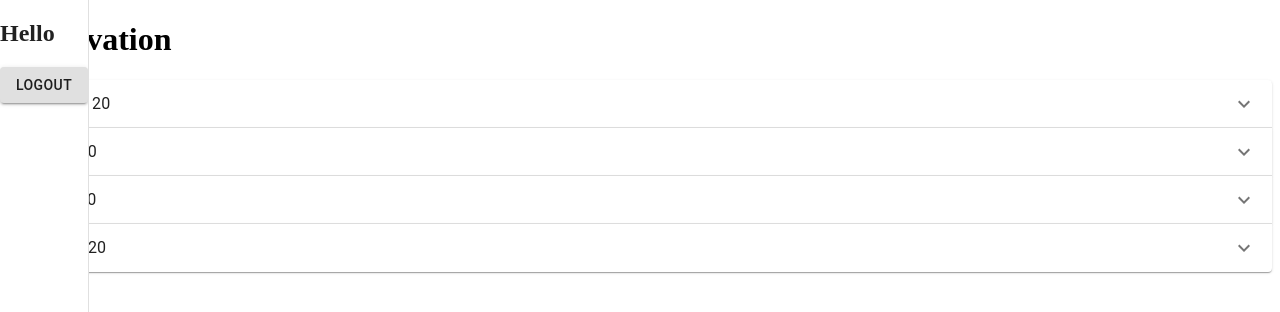
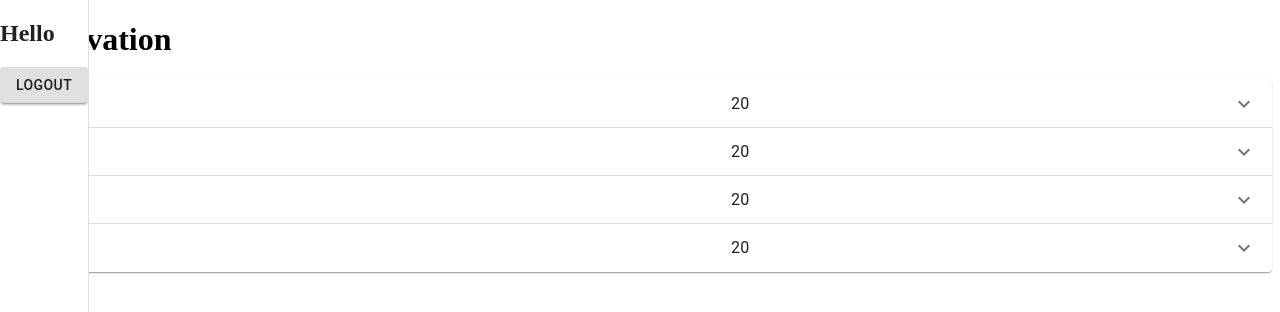
Before and after one commit to will570/cart-reservation, a React (Create React App) app in the folder frontend/client/: page /reservation in a window 1280 px wide. Shown: the top 312 px of the page. Built offline with nearby package versions, Linux system fonts and the light colour scheme.

Commit message:
Fixed alignment issues

```diff
--- a/frontend/client/src/components/dropdown.js
+++ b/frontend/client/src/components/dropdown.js
@@ -1,5 +1,5 @@
 import React from 'react';
-import {Typography, Accordion, AccordionDetails, AccordionSummary} from '@material-ui/core';
+import {Typography, Accordion, AccordionDetails, AccordionSummary, Grid} from '@material-ui/core';
 import ExpandMoreIcon from '@material-ui/icons/ExpandMore';
 import Building from './building';
 
@@ -18,10 +18,16 @@ function Dropdown() {
             aria-controls="panel1bh-content"
             id="panel1bh-header"
           >
-            <Typography component="h2" sx={{ width: '33%', flexShrink: 0 }}>
+            <Grid container spacing={2}>
+              <Grid item xs={7}>
+                <Typography component="h2">
                   De Neve
                 </Typography>
-            <Typography sx={{ color: 'text.secondary' }}>: 20</Typography>
+              </Grid>
+              <Grid item xs={3}>
+                <Typography component="h2"> 20</Typography>
+              </Grid>
+            </Grid>
           </AccordionSummary>
           <AccordionDetails>
             <Building name="De Neve" n_carts={20}/>
@@ -33,10 +39,16 @@ function Dropdown() {
             aria-controls="panel2bh-content"
             id="panel2bh-header"
           >
-            <Typography sx={{ width: '33%', flexShrink: 0 }}>Sproul</Typography>
-            <Typography sx={{ color: 'text.secondary' }}>
-              : 20
+            <Grid container spacing={2}>
+              <Grid item xs={7}>
+                <Typography component="h2">
+                  Sproul
                 </Typography>
+              </Grid>
+              <Grid item xs={3}>
+                <Typography component="h2"> 20</Typography>
+              </Grid>
+            </Grid>
           </AccordionSummary>
           <AccordionDetails>
             <Building name="Sproul" n_carts={20}/>
@@ -48,12 +60,16 @@ function Dropdown() {
             aria-controls="panel3bh-content"
             id="panel3bh-header"
           >
-            <Typography sx={{ width: '33%', flexShrink: 0 }}>
+            <Grid container spacing={2}>
+              <Grid item xs={7}>
+                <Typography component="h2">
                   Rieber
                 </Typography>
-            <Typography sx={{ color: 'text.secondary' }}>
-              : 20
-            </Typography>
+              </Grid>
+              <Grid item xs={3}>
+                <Typography component="h2"> 20</Typography>
+              </Grid>
+            </Grid>
           </AccordionSummary>
           <AccordionDetails>
             <Building name="Rieber" n_carts={20}/>
@@ -65,10 +81,16 @@ function Dropdown() {
             aria-controls="panel4bh-content"
             id="panel4bh-header"
           >
-            <Typography sx={{ width: '33%', flexShrink: 0 }}>Hedrick</Typography>
-            <Typography sx={{ color: 'text.secondary' }}>
-              : 20
+            <Grid container spacing={2}>
+              <Grid item xs={7}>
+                <Typography component="h2">
+                  Hedrick
                 </Typography>
+              </Grid>
+              <Grid item xs={3}>
+                <Typography component="h2"> 20</Typography>
+              </Grid>
+            </Grid>
           </AccordionSummary>
           <AccordionDetails>
             <Building name="Hedrick" n_carts={20}/>
```
Lines whose indentation alone changed are shown as unchanged.
